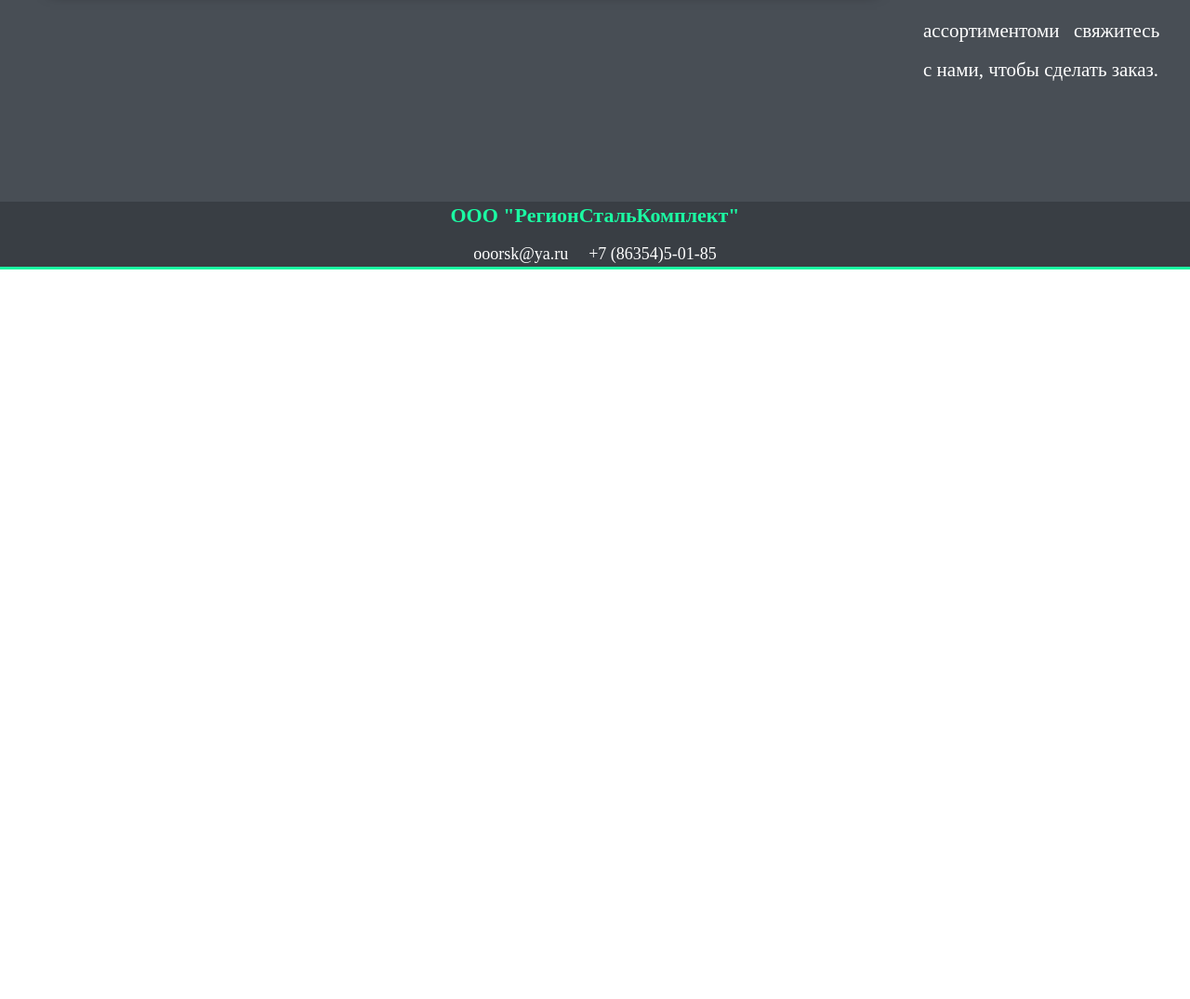
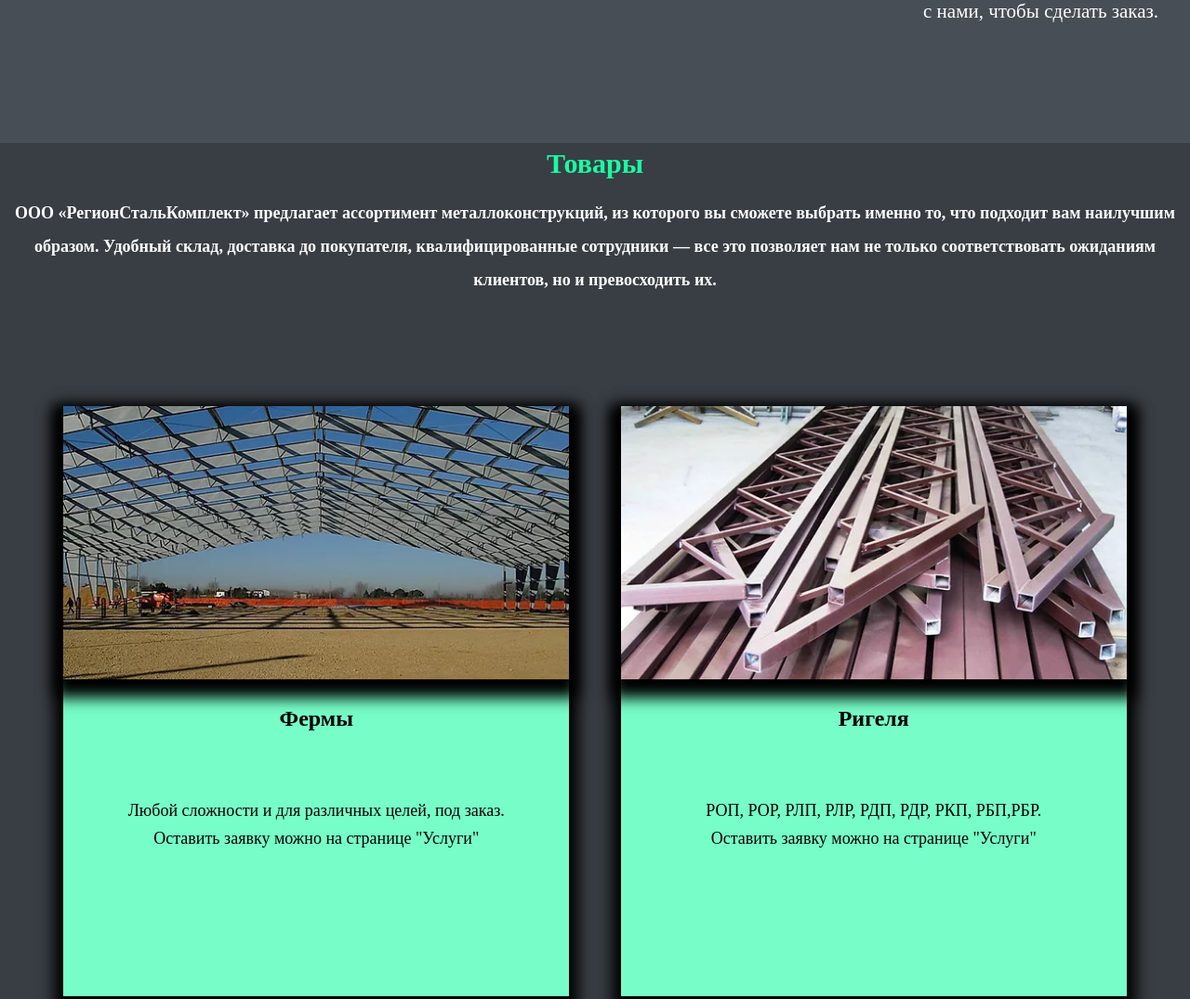
Before and after one commit to smoliskem/RSK, a plain HTML site: page index.html in a window 1280 px wide. Shown: the part 1080-2155 px from the top of the page at 93% size. Before the commit the page ends 1370 px from the top, so only its background shows below. Drawn offline with Linux system fonts and the light colour scheme.

Commit message:
fix: general page

```diff
--- a/index.html
+++ b/index.html
@@ -18,6 +18,9 @@
             <a href="pages/vacancy.html">Вакансии</a>
             <a href="pages/contacts.html">Контакты</a>
         </nav>
+        <button id="menu" class="menu__button">
+            <img src="src/assets/general/menu_btn.png">
+        </button>
     </header>
     <main>
         <section class="main_container">
@@ -39,6 +42,38 @@
                 </p>
             </div>
         </section>
+        <section class="items_container">
+            <div class="div">
+                <h2 class="items_h2">Товары</h2>
+                <p class="items__p">ООО «РегионСтальКомплект» предлагает ассортимент металлоконструкций, из которого вы
+                    сможете
+                    выбрать именно то, что
+                    подходит вам наилучшим образом. Удобный склад, доставка до покупателя, квалифицированные сотрудники
+                    — все это позволяет
+                    нам не только соответствовать ожиданиям клиентов, но и превосходить их.
+                </p>
+            </div>
+            <div class="items__subcontainer">
+                <div class="item">
+                    <img class="item__picture" src="src/assets/general/farms.png">
+                    <h2 class="item__title">Фермы</h2>
+                    <p class="item__text">Любой сложности и для различных целей, под заказ.
+                        Оставить заявку можно на странице "Услуги"</p>
+                </div>
+                <div class="item">
+                    <img class="item__picture" src="src/assets/general/Rigel.png">
+                    <h2 class="item__title">Ригеля</h2>
+                    <p class="item__text">РОП, РОР, РЛП, РЛР, РДП, РДР, РКП, РБП,РБР.
+                        Оставить заявку можно на странице "Услуги"</p>
+                </div>
+                <div class="item">
+                    <img class="item__picture" src="src/assets/general/Shelving.png">
+                    <h2 class="item__title">Стеллажи</h2>
+                    <p class="item__text">Для любых целей, под заказ.
+                        Оставить заявку можно на странице "Услуги"</p>
+                </div>
+            </div>
+        </section>
     </main>
     <footer>
         <h2 class="header">ООО "РегионСтальКомплект"</h2>
--- a/src/css/generalStyle.css
+++ b/src/css/generalStyle.css
@@ -1,11 +1,18 @@
 header {
     display: flex;
+    position: fixed;
+    left: 0;
+    right: 0;
     justify-content: space-between;
     background-color: #393e44;
     padding: 20px;
     height: 20px;
     border-bottom: 3px solid #1bfca3;
     align-items: center;
+}
+
+header button {
+    display: none;
 }
 
 h1 {
@@ -33,7 +40,10 @@ a:hover {
 
 body {
     margin: 0;
-    overflow-y: hidden;
+}
+
+html {
+    scrollbar-width: none;
 }
 
 main {}
@@ -63,6 +73,73 @@ main {}
     padding-right: 5%;
 }
 
+.items_container {
+    display: flex;
+    flex-direction: column;
+    justify-content: center;
+    justify-content: space-between;
+    background-color: #393e44;
+}
+
+.items__subcontainer {
+    margin-top: 100px;
+    padding-left: 1%;
+    padding-right: 1%;
+    display: flex;
+    justify-content: space-evenly;
+    flex-wrap: wrap;
+}
+
+.items_h2 {
+    color: #1bfca3;
+    font-size: 30px;
+    padding-top: 5px;
+    font-weight: 900;
+    font-size: 30px;
+    margin-bottom: 0;
+}
+
+.items__p {
+    text-align: center;
+    color: white;
+    padding: 0 1%;
+    line-height: 2em;
+    font-weight: 700;
+    font-size: 18px;
+}
+
+.item__title {
+    color: black;
+    font-weight: 900;
+    font-size: 24px;
+    text-align: center;
+    padding-top: 25px;
+}
+
+.item__text {
+    padding-top: 50px;
+    color: black;
+    text-align: center;
+    font-size: 18px;
+    line-height: 30px;
+    padding-left: 60px;
+    padding-right: 60px;
+}
+
+.item {
+    height: 635px;
+    width: 544px;
+    margin-bottom: 30px;
+    padding-bottom: 0px;
+    background-color: #77fdc8;
+    box-shadow: 0px 10px 15px 10px #000;
+}
+
+.item__picture {
+    box-shadow: 0px 10px 15px 10px #000;
+    width: 100%;
+}
+
 .general__picture {
     width: 80vw;
     box-shadow: 0px 10px 15px 10px #000;
@@ -81,7 +158,13 @@ main {}
     align-items: center;
 }
 
-.images {}
+.item_h3 {
+    color: black;
+    background-color: #1bfca3;
+
+}
+
+.item__picture {}
 
 footer {
     display: flex;
@@ -90,9 +173,9 @@ footer {
     background-color: #393e44;
     padding: 20px;
     height: 30px;
-    border-bottom: 3px solid #1bfca3;
     align-items: center;
     font-size: 20px;
+    border-top: 1px solid #1bfca3;
 }
 
 footer a {
@@ -110,3 +193,54 @@ h2 {
     font-size: 22px;
     margin-top: 0;
 }
+
+@media screen and (max-device-width : 600px) {
+    .menu__button {
+        display: block;
+        border: none;
+        background-color: rgba(0, 0, 0, 0.01);
+        margin-right: 2%;
+    }
+
+    header button {
+        display: block;
+    }
+
+    header {
+        display: flex;
+        position: fixed;
+        left: 0;
+        right: 0;
+        padding-left: 5px;
+        justify-content: space-between;
+        background-color: #393e44;
+        height: 20px;
+        border-bottom: 3px solid #1bfca3;
+        align-items: center;
+    }
+
+    h1 {
+        color: #1bfca3;
+        font-size: 20px;
+    }
+
+    .general__picture {
+        display: none;
+    }
+
+    header nav {
+        display: none;
+    }
+
+    footer {
+        display: flex;
+        flex-direction: column;
+        justify-content: center;
+        background-color: #393e44;
+        padding-top: 0px;
+        height: 70px;
+        align-items: center;
+        font-size: 20px;
+        border-top: 1px solid #1bfca3;
+    }
+}
```
Also changed, not shown: src/assets/general/Rigel.png (added), src/assets/general/Shelving.png (added), src/assets/general/farms.png (added), src/assets/general/menu_btn.png (added).
